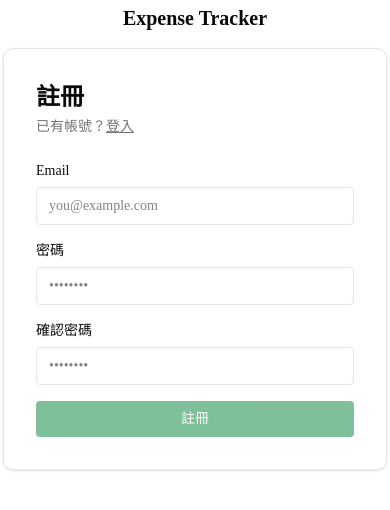
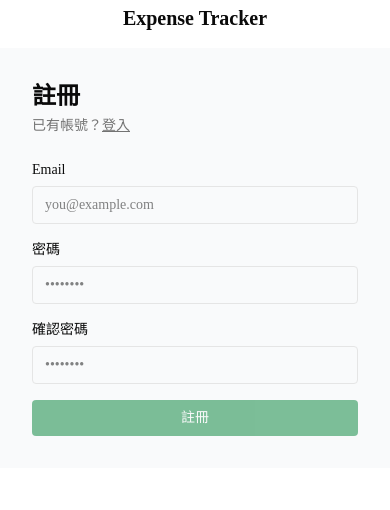
Before and after one commit to roucho1/expense-tracker-frontend, a Next.js app: page /register in a window 390 px wide. Shown: the part 172-682 px from the top of the page. Built offline with nearby package versions, Linux system fonts and the light colour scheme; no server answers.

Commit message:
feat: rwd手機版登入/註冊頁ui調整

```diff
--- a/src/app/(auth)/login/page.tsx
+++ b/src/app/(auth)/login/page.tsx
@@ -55,12 +55,12 @@ export default function LoginPage() {
 
   return (
     <div className="min-h-screen flex items-start justify-center pt-30">
-      <div className="w-full max-w-sm flex flex-col gap-4">
+      <div className="w-full sm:max-w-sm flex flex-col gap-4">
         <div className="sm:hidden text-center">
           <div className="text-5xl mb-2">💰</div>
           <span className="text-xl font-bold">Expense Tracker</span>
         </div>
-        <div className="border rounded-lg shadow-sm p-8 flex flex-col gap-6">
+        <div className="p-8 flex flex-col gap-6 bg-gray-50 dark:bg-white/7 sm:bg-transparent sm:dark:bg-transparent sm:border sm:rounded-lg sm:shadow-sm">
           <div>
             <h1 className="text-2xl font-bold">登入</h1>
             <p className="text-sm text-muted-foreground mt-1">
--- a/src/app/(auth)/register/page.tsx
+++ b/src/app/(auth)/register/page.tsx
@@ -65,12 +65,12 @@ export default function RegisterPage() {
 
   return (
     <div className="min-h-screen flex items-start justify-center pt-30">
-      <div className="w-full max-w-sm flex flex-col gap-4">
+      <div className="w-full sm:max-w-sm flex flex-col gap-4">
         <div className="sm:hidden text-center">
           <div className="text-5xl mb-2">💰</div>
           <span className="text-xl font-bold">Expense Tracker</span>
         </div>
-        <div className="border rounded-lg shadow-sm p-8 flex flex-col gap-6">
+        <div className="p-8 flex flex-col gap-6 bg-gray-50 dark:bg-white/7 sm:bg-transparent sm:dark:bg-transparent sm:border sm:rounded-lg sm:shadow-sm">
           <div>
             <h1 className="text-2xl font-bold">註冊</h1>
             <p className="text-sm text-muted-foreground mt-1">
```
